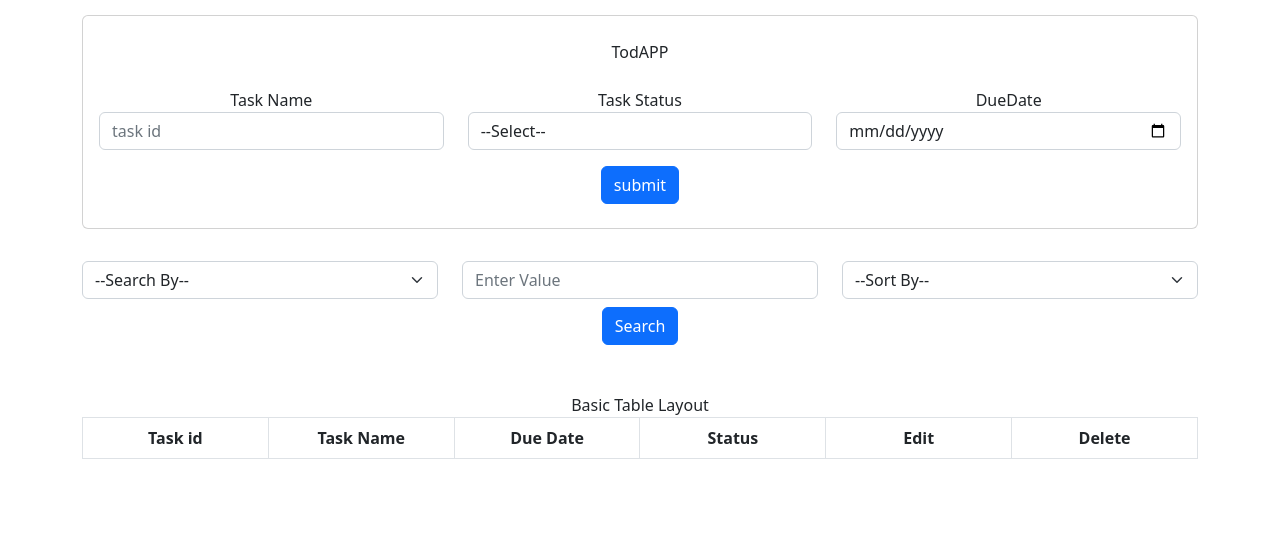
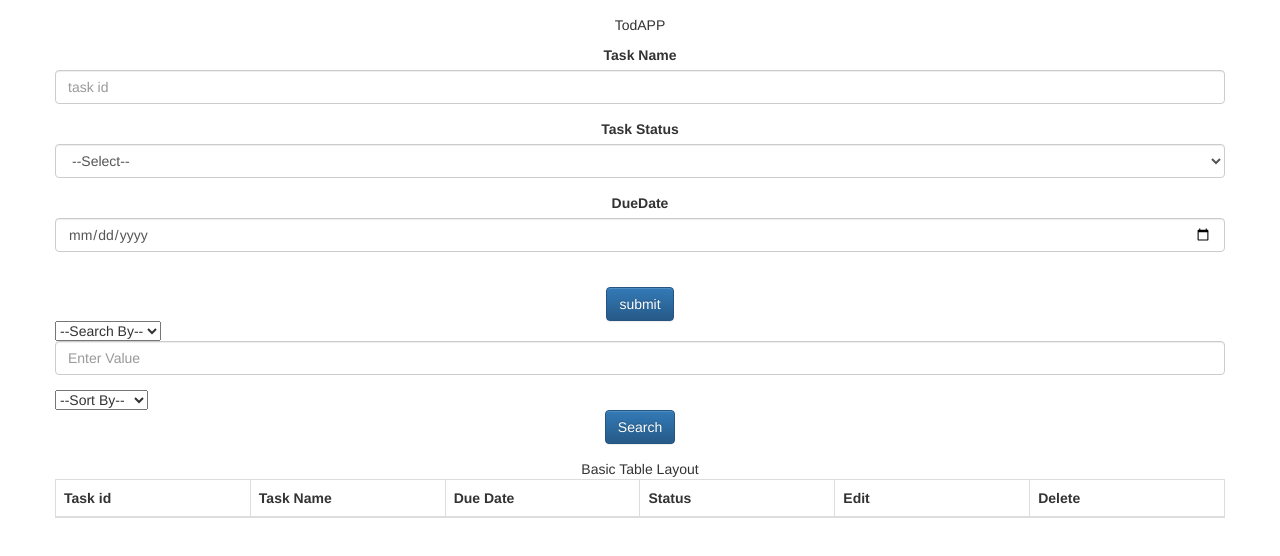
Before and after one commit to Mwaki5/mytodo.github.com, a website: page index.html in a window 1280 px wide. Drawn offline with nearby package versions, Linux system fonts and the light colour scheme.

Commit message:
Update index.html

```diff
--- a/index.html
+++ b/index.html
@@ -6,8 +6,11 @@
     <meta http-equiv="X-UA-Compatible" content="IE=edge">
     <meta name="viewport" content="width=device-width, initial-scale=1.0">
     <title>Document</title>
-    <link rel="stylesheet" href="node_modules\bootstrap\dist\css\bootstrap.min.css">
-    <link rel="stylesheet" href="node_modules\bootstrap\dist\css\bootstrap.css">
+   <!-- Latest compiled and minified CSS -->
+<link rel="stylesheet" href="https://cdn.jsdelivr.net/npm/bootstrap@3.3.7/dist/css/bootstrap.min.css" integrity="sha384-BVYiiSIFeK1dGmJRAkycuHAHRg32OmUcww7on3RYdg4Va+PmSTsz/K68vbdEjh4u" crossorigin="anonymous">
+
+<!-- Optional theme -->
+<link rel="stylesheet" href="https://cdn.jsdelivr.net/npm/bootstrap@3.3.7/dist/css/bootstrap-theme.min.css" integrity="sha384-rHyoN1iRsVXV4nD0JutlnGaslCJuC7uwjduW9SVrLvRYooPp2bWYgmgJQIXwl/Sp" crossorigin="anonymous">
 
 </head>
 <style>
```
